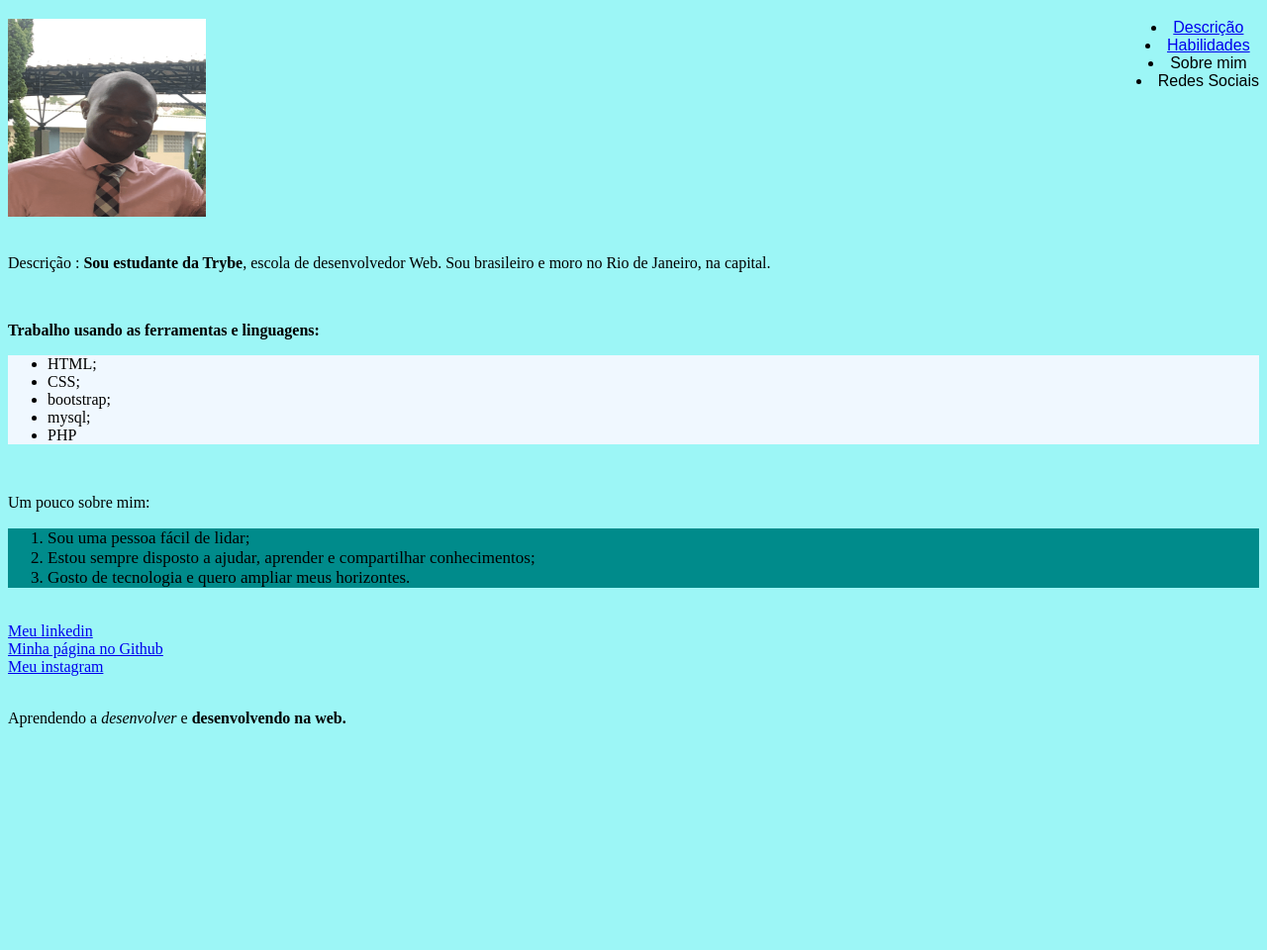
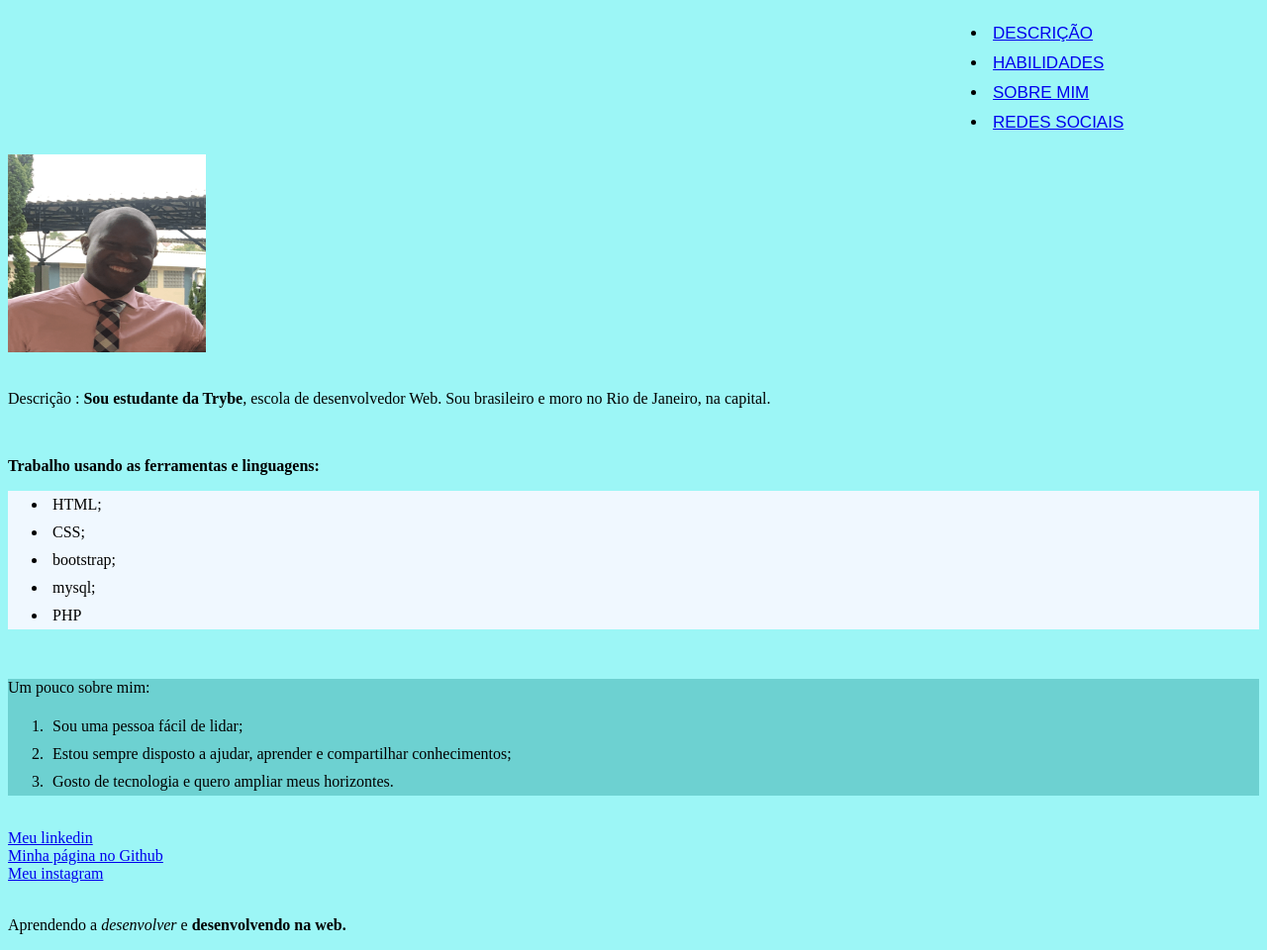
Before and after one commit to thiagorcon/thiagorcon.github.io, a plain HTML site: page index.html in a window 1280 px wide. Shown: the part 61-1021 px from the top of the page at 99% size. Before the commit the page ends 812 px from the top, so only its background shows below. Drawn offline with Linux system fonts and the light colour scheme.

Commit message:
estilização do Pages no e css - 004

```diff
--- a/index.html
+++ b/index.html
@@ -8,24 +8,27 @@
     <title>Pages do Thiago</title>
     <link rel="stylesheet" href="style.css">
 </head>
+
 <body id="corFundo">
     <header id="topo">
-        <h1> Thiago Rosa Conceição </h1>
-        <nav id="menu">
-            <li><a href="#decricao">  Descrição</a></li>
+        <h1 id="topo1"> Thiago Rosa Conceição </h1>
+        <nav >
+            <ul class="lista">
+                <li><a href="#decricao">Descrição</a></li>
                 <li><a href="#habilidades">Habilidades</a></li>
-            <li>Sobre mim</li>
-            <li>Redes Sociais</li>
+                <li><a href="#sobre">Sobre mim</a></li>
+                <li><a href="#redesSociais">Redes Sociais</a></li>
+            </ul>
         </nav>
     </header>
     <main>
         <div>
-            <img src="./fotoThiago (2).png" alt="foto Thiago" width =200px;
-            height =200px; >
+            <img src="./fotoThiago (2).png" alt="foto Thiago" width=200px; height=200px;>
         </div>
         <br>
-        <p>Descrição : <strong>Sou estudante da Trybe</strong>, escola de desenvolvedor Web. Sou brasileiro e moro no Rio de Janeiro, na capital.</p><br>
-        <P class="detaque">Trabalho usando as ferramentas e linguagens:</P>
+        <p id="descricao">Descrição : <strong>Sou estudante da Trybe</strong>, escola de desenvolvedor Web. Sou brasileiro e moro no
+            Rio de Janeiro, na capital.</p><br>
+        <P id="habilidades"  class="destaque">Trabalho usando as ferramentas e linguagens:</P>
         <ul id="listaFerramentasELinguagens">
             <li>HTML;</li>
             <li>CSS;</li>
@@ -34,13 +37,16 @@
             <li>PHP</li>
         </ul>
         <br>
-        <p>Um pouco sobre mim:</p>
+        <div class="sobre">
+        <p id="sobre" >Um pouco sobre mim:</p>
         <ol id="lista">
             <li>Sou uma pessoa fácil de lidar;</li>
             <li>Estou sempre disposto a ajudar, aprender e compartilhar conhecimentos;</li>
             <li>Gosto de tecnologia e quero ampliar meus horizontes.</li>
         </ol>
+        </div>
     </main>
+    <div id="redesSociais">
         <p><a href="./1ecf7375-9cc9-4b3d-ba9a-c1cdcab267b5-1666814673964.png" alt="foto Thiago"></a></p><br>
         <a href="https://www.linkedin.com/in/thiago-rosa-831181105/">Meu linkedin</a>
         <br>
--- a/style.css
+++ b/style.css
@@ -2,20 +2,29 @@
   background-color: #9CF6F6;
   }
 #topo{
-  text-align: center;
-  font-family: fantasy;
+   font-family: fantasy;
+  }
+
+  #topo1{
+    text-align: center;
+    font-family: fantasy;
+
+    }
+.lista{
+  font-size: 17px;
+  text-transform: uppercase;
+  margin-left: 950px;
 }
-#menu{
-  display: inline;
-  float: right;
+li {
+  padding: 5px;
 }
-#lista{
-  background-color: darkcyan;
-  font-size: 17px ;
-}
-.detaque{
+
+.destaque{
   font-weight: 600;
 }
 #listaFerramentasELinguagens{
   background-color: aliceblue;
 }
+.sobre{
+  background-color: rgb(109, 209, 209);
+}
```
Lines whose indentation alone changed are shown as unchanged.
